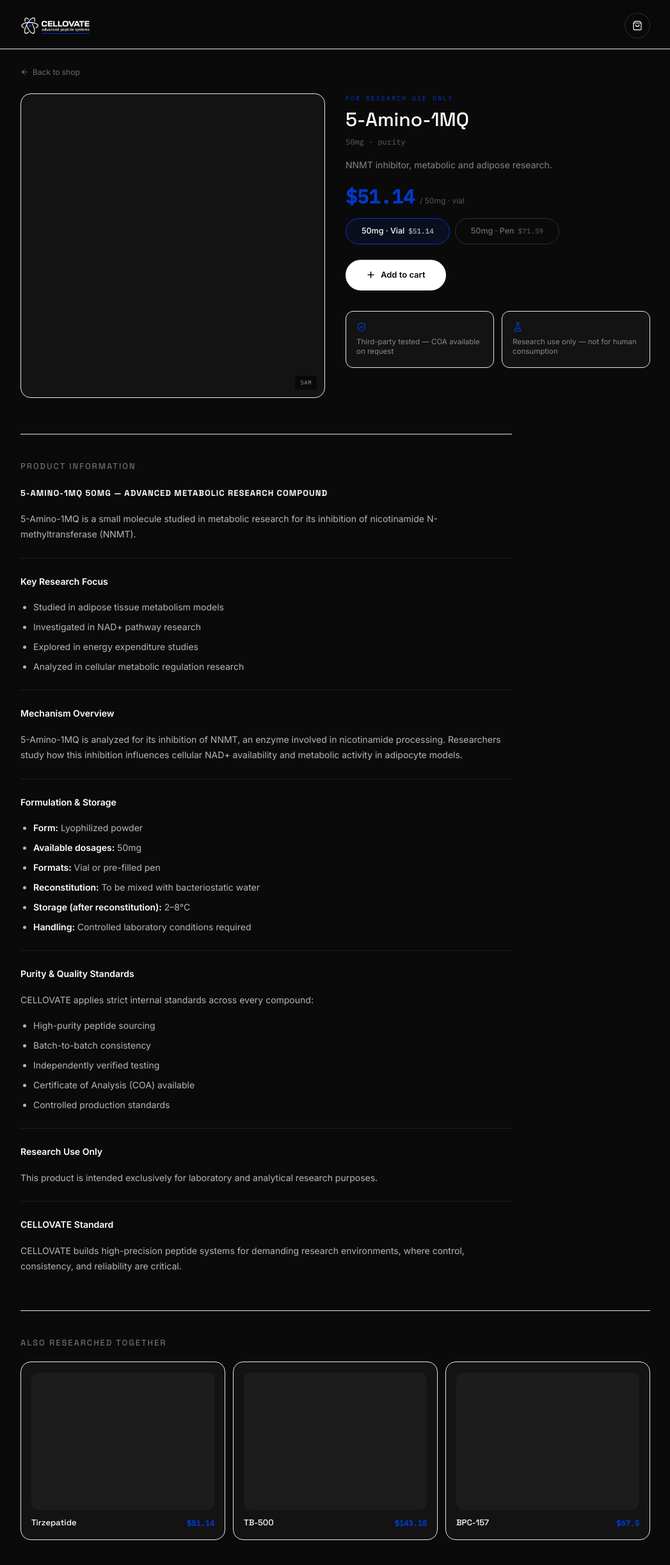
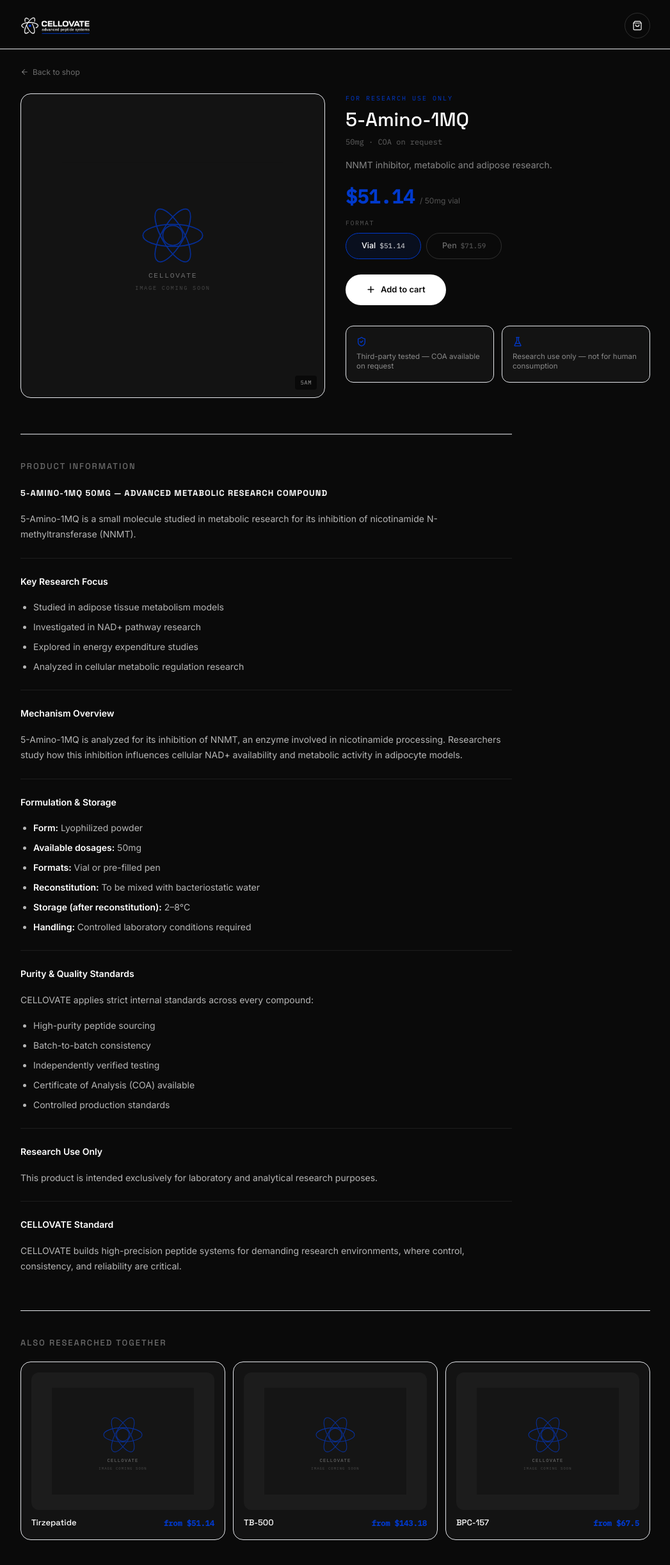
Before and after one commit to farotmatteo-lab/cellovate-site, a Next.js app in the folder cellovate-site/: page /shop/5-amino-1mq-50mg in a window 1280 px wide. Shown: the top 2446 px of the page at 64% size, without its empty margins (116-1163 px from the left). Built offline with nearby package versions, Linux system fonts and the light colour scheme.

Commit message:
Fiche produit: selecteurs dosage et format

```diff
--- a/cellovate-site/pages/shop/[handle].js
+++ b/cellovate-site/pages/shop/[handle].js
@@ -14,6 +14,9 @@
   getProductByHandle,
   getDefaultVariant,
   getVariant,
+  getDoses,
+  getFormats,
+  getLowestPrice,
 } from "../../lib/products";
 import { useCart } from "../../context/CartContext";
 
@@ -37,6 +40,16 @@
   const [variantKey, setVariantKey] = useState(getDefaultVariant(product).key);
   const variant = getVariant(product, variantKey);
   const qty = cart[`${product.id}::${variantKey}`] || 0;
+  const doses = getDoses(product);
+  const formats = getFormats(product, variant.dose);
+
+  // Switching dosage keeps the format (Vial / Pen) already selected.
+  const selectDose = (dose) => {
+    const match =
+      getFormats(product, dose).find((v) => v.format === variant.format) ||
+      getFormats(product, dose)[0];
+    setVariantKey(match.key);
+  };
 
   const related = VISIBLE_PRODUCTS.filter((p) => p.id !== product.id).slice(0, 3);
 
@@ -94,13 +107,15 @@
             {/* Gallery */}
             <div>
               <div className="aspect-square rounded-2xl bg-[#131313] border border-white/8 overflow-hidden flex items-center justify-center relative">
-                {product.images?.[activeImage] && (
                 <img
-                    src={product.images[activeImage]}
+                  src={
+                    product.images?.[activeImage] || "/product-placeholder.svg"
+                  }
                   alt={product.name}
-                    className="w-full h-full object-contain"
+                  className={`w-full h-full object-contain ${
+                    product.images?.length ? "" : "p-16 opacity-70"
+                  }`}
                 />
-                )}
                 <span className="absolute bottom-3 right-3 text-[9px] font-mono text-white/60 bg-black/50 backdrop-blur px-2 py-1 rounded tracking-wider">
                   {product.code}
                 </span>
@@ -137,7 +152,8 @@
                 {product.name}
               </h1>
               <p className="text-[12px] text-white/35 font-mono mb-4">
-                {product.dose} · {product.purity} purity
+                {product.dose} ·{" "}
+                {product.purity ? `${product.purity} purity` : "COA on request"}
               </p>
               <p className="text-white/50 text-[14px] leading-relaxed mb-5">
                 {product.desc}
@@ -148,13 +164,41 @@
                   ${variant.price}
                 </span>
                 <span className="text-[12px] text-white/30">
-                  / {variant.label.toLowerCase()}
+                  / {variant.dose} {variant.format.toLowerCase()}
                 </span>
               </div>
 
-              {/* Variant selector */}
-              <div className="flex gap-2 mb-6">
-                {product.variants.map((v) => (
+              {/* Dosage selector */}
+              {doses.length > 1 && (
+                <div className="mb-4">
+                  <p className="text-[10px] uppercase tracking-[0.15em] text-white/30 font-mono mb-2">
+                    Dosage
+                  </p>
+                  <div className="flex flex-wrap gap-2">
+                    {doses.map((d) => (
+                      <button
+                        key={d}
+                        onClick={() => selectDose(d)}
+                        className={`sm:px-6 px-4 text-[12.5px] font-medium py-2.5 rounded-full border transition ${
+                          d === variant.dose
+                            ? "border-[#0039CC] bg-[#0039CC]/10 text-white"
+                            : "border-white/15 text-white/40 hover:text-white/60"
+                        }`}
+                      >
+                        {d}
+                      </button>
+                    ))}
+                  </div>
+                </div>
+              )}
+
+              {/* Format selector */}
+              <div className="mb-6">
+                <p className="text-[10px] uppercase tracking-[0.15em] text-white/30 font-mono mb-2">
+                  Format
+                </p>
+                <div className="flex gap-2">
+                  {formats.map((v) => (
                     <button
                       key={v.key}
                       onClick={() => setVariantKey(v.key)}
@@ -164,12 +208,13 @@
                           : "border-white/15 text-white/40 hover:text-white/60"
                       }`}
                     >
-                    {v.label}
+                      {v.format}
                       <span className="ml-1.5 font-mono text-[11px] opacity-70">
                         ${v.price}
                       </span>
                     </button>
                   ))}
+                </div>
               </div>
 
               {qty === 0 ? (
@@ -242,21 +287,23 @@
                     className="bg-[#131313] border border-white/8 rounded-2xl p-4 flex flex-col hover:border-white/20 transition"
                   >
                     <div className="aspect-[4/3] rounded-xl bg-[#1C1C1C] mb-3 overflow-hidden">
-                      {p.images?.[0] && (
                       <img
-                          src={p.images[0]}
+                        src={p.images?.[0] || "/product-placeholder.svg"}
                         alt={p.name}
                         loading="lazy"
-                          className="w-full h-full object-cover"
+                        className={`w-full h-full ${
+                          p.images?.[0]
+                            ? "object-cover"
+                            : "object-contain p-6 opacity-70"
+                        }`}
                       />
-                      )}
                     </div>
                     <div className="flex items-start justify-between gap-2">
                       <h3 className="font-display text-[13px] leading-tight">
                         {p.name}
                       </h3>
                       <span className="font-mono text-[12px] text-[#0039CC] font-semibold shrink-0">
-                        ${getDefaultVariant(p).price}
+                        from ${getLowestPrice(p)}
                       </span>
                     </div>
                   </Link>
```
Lines whose indentation alone changed are shown as unchanged.
